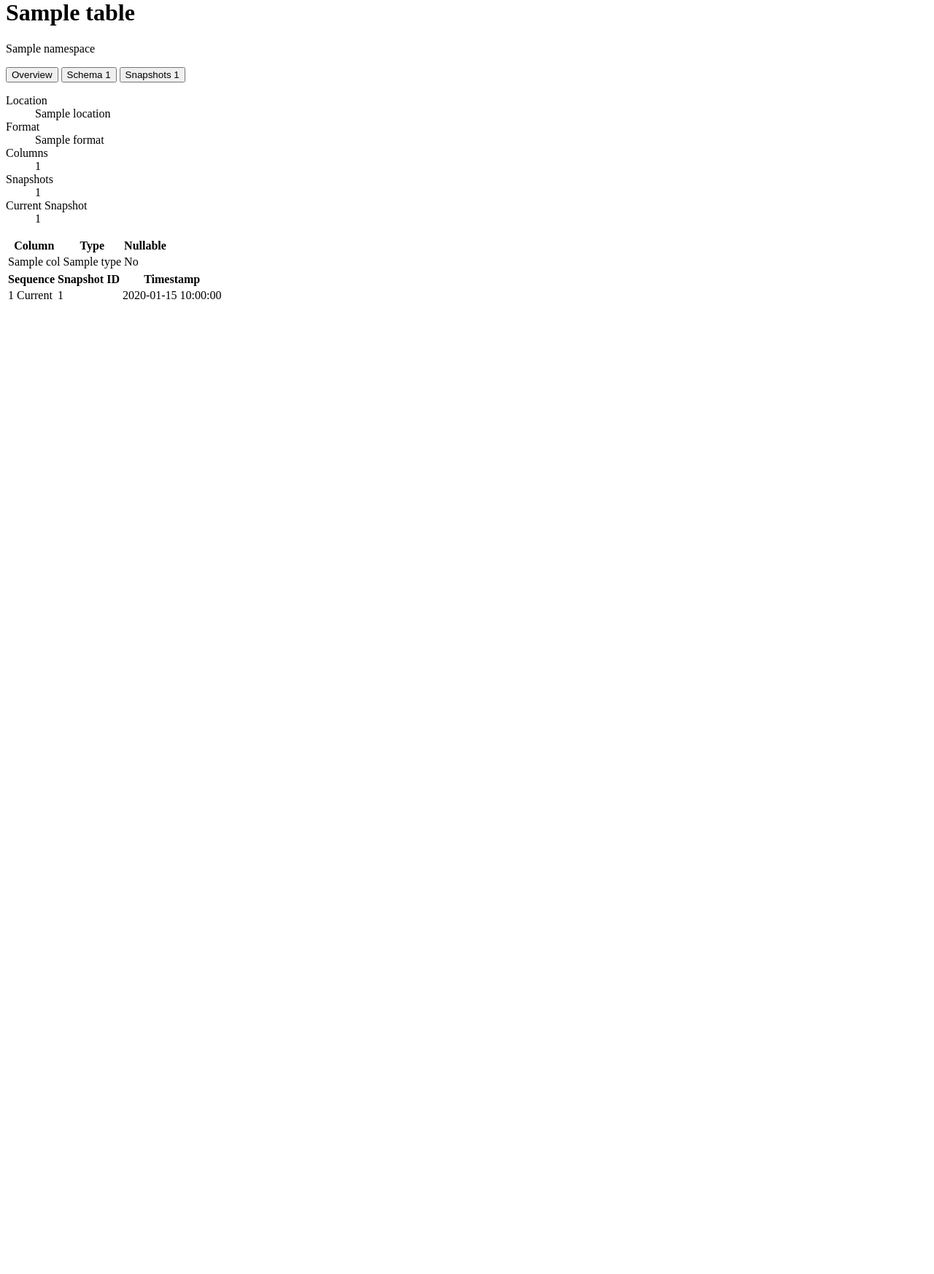
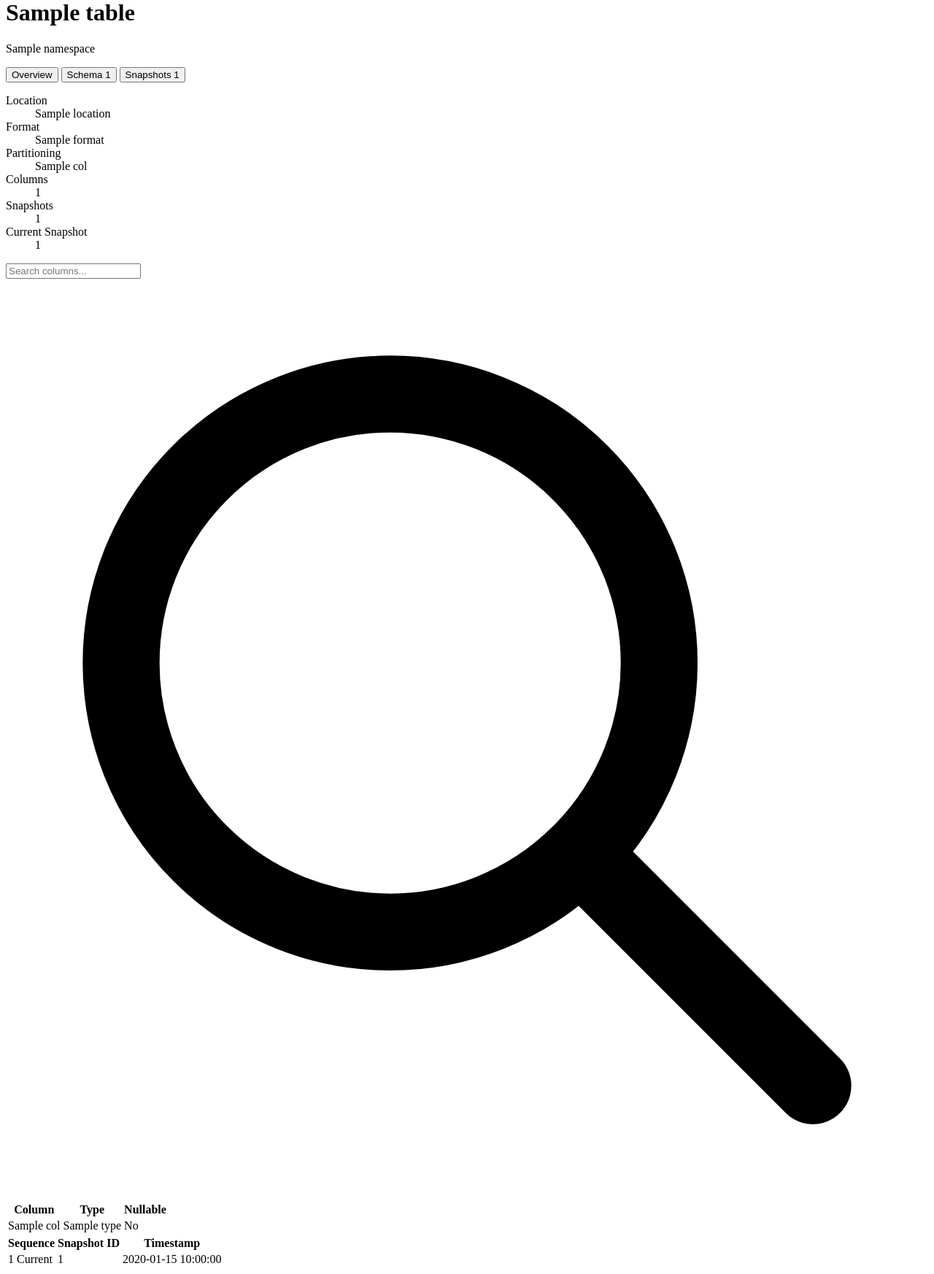
Before and after one commit to davzucky/iceberg-explorer, a FastAPI app: template src/iceberg_explorer/templates/partials/table_details.html in a window 1280 px wide. Shown: the part 1294-3040 px from the top of the page at 73% size. Before the commit the page ends 1704 px from the top, so only its background shows below. Run offline with FastAPI, Linux system fonts and the light colour scheme; the template is opened without the code that fills it: most values are stand-ins (such as "Sample title", 1, 10 or a date in 2020).

Commit message:
feat: [US-016] - Table Details View
Amp-Thread-ID: https://ampcode.com/threads/T-019bb1a0-584c-778d-a443-8ea366cae220
Co-authored-by: Amp <amp@ampcode.com>

```diff
--- a/src/iceberg_explorer/api/routes/ui.py
+++ b/src/iceberg_explorer/api/routes/ui.py
@@ -216,6 +216,30 @@ async def table_details_partial(
                 """
                 columns = conn.execute(columns_sql, [table_name]).fetchall()
 
+                partition_columns: set[str] = set()
+                try:
+                    unquoted_path = f"{catalog_name}.{'.'.join(namespace_parts)}.{table_name}"
+                    metadata_sql = "SELECT * FROM iceberg_metadata(?) LIMIT 100"
+                    cur = conn.execute(metadata_sql, [unquoted_path])
+                    metadata_result = cur.fetchall()
+                    if metadata_result:
+                        description = cur.description
+                        if description:
+                            col_names = [col[0].lower() for col in description]
+                            if "partition_value" in col_names or "partition" in col_names:
+                                part_idx = (
+                                    col_names.index("partition_value")
+                                    if "partition_value" in col_names
+                                    else col_names.index("partition")
+                                )
+                                for row in metadata_result:
+                                    if row[part_idx]:
+                                        for part in str(row[part_idx]).split(","):
+                                            if "=" in part:
+                                                partition_columns.add(part.split("=")[0].strip())
+                except Exception as e:
+                    logger.debug("Failed to extract partition columns: %s", e)
+
                 snapshots = []
                 location = None
                 try:
@@ -256,17 +280,20 @@ async def table_details_partial(
                 except Exception as e:
                     logger.debug("Failed to fetch metadata: %s", e)
 
+                partition_column_list = sorted(partition_columns) if partition_columns else []
                 table_info = {
                     "namespace": namespace_parts,
                     "name": table_name,
                     "location": location
                     or f"s3://{catalog_name}/{'.'.join(namespace_parts)}/{table_name}",
                     "format": "ICEBERG",
+                    "partition_columns": partition_column_list,
                     "columns": [
                         {
                             "name": col[0],
                             "type": col[1],
                             "nullable": col[2].upper() == "YES" if col[2] else True,
+                            "is_partition": col[0] in partition_columns,
                         }
                         for col in columns
                     ],
--- a/src/iceberg_explorer/templates/partials/table_details.html
+++ b/src/iceberg_explorer/templates/partials/table_details.html
@@ -74,6 +74,22 @@
                         </dd>
                     </div>
                     <div class="px-4 py-3 sm:grid sm:grid-cols-3 sm:gap-4 sm:px-6">
+                        <dt class="text-sm font-medium text-gray-500">Partitioning</dt>
+                        <dd class="mt-1 text-sm text-gray-900 sm:col-span-2 sm:mt-0">
+                            {% if table.partition_columns %}
+                            <div class="flex flex-wrap gap-1">
+                                {% for col in table.partition_columns %}
+                                <span class="inline-flex items-center rounded-md bg-purple-50 px-2 py-0.5 text-xs font-medium text-purple-700 ring-1 ring-inset ring-purple-600/20">
+                                    {{ col }}
+                                </span>
+                                {% endfor %}
+                            </div>
+                            {% else %}
+                            <span class="text-gray-400 italic">Not partitioned</span>
+                            {% endif %}
+                        </dd>
+                    </div>
+                    <div class="px-4 py-3 sm:grid sm:grid-cols-3 sm:gap-4 sm:px-6">
                         <dt class="text-sm font-medium text-gray-500">Columns</dt>
                         <dd class="mt-1 text-sm text-gray-900 sm:col-span-2 sm:mt-0">{{ table.columns | length }}</dd>
                     </div>
@@ -92,7 +108,22 @@
         </div>
 
         <!-- Schema tab -->
-        <div x-show="activeTab === 'schema'" x-cloak class="space-y-4">
+        <div x-show="activeTab === 'schema'" x-cloak class="space-y-4" x-data="{ searchQuery: '' }">
+            <!-- Search input -->
+            <div class="relative">
+                <input
+                    type="text"
+                    x-model="searchQuery"
+                    placeholder="Search columns..."
+                    class="block w-full rounded-lg border-gray-300 pl-10 pr-3 py-2 text-sm placeholder-gray-400 focus:border-iceberg-500 focus:ring-iceberg-500 shadow-sm"
+                >
+                <div class="pointer-events-none absolute inset-y-0 left-0 flex items-center pl-3">
+                    <svg class="h-5 w-5 text-gray-400" fill="none" viewBox="0 0 24 24" stroke="currentColor">
+                        <path stroke-linecap="round" stroke-linejoin="round" stroke-width="2" d="M21 21l-6-6m2-5a7 7 0 11-14 0 7 7 0 0114 0z" />
+                    </svg>
+                </div>
+            </div>
+
             <div class="rounded-lg bg-white shadow overflow-hidden">
                 <table class="min-w-full divide-y divide-gray-200">
                     <thead class="bg-gray-50">
@@ -104,8 +135,13 @@
                     </thead>
                     <tbody class="bg-white divide-y divide-gray-200">
                         {% for col in table.columns %}
-                        <tr class="hover:bg-gray-50">
-                            <td class="px-4 py-2 whitespace-nowrap text-sm font-medium text-gray-900">{{ col.name }}</td>
+                        <tr class="hover:bg-gray-50" x-show="!searchQuery || '{{ col.name }}'.toLowerCase().includes(searchQuery.toLowerCase()) || '{{ col.type }}'.toLowerCase().includes(searchQuery.toLowerCase())">
+                            <td class="px-4 py-2 whitespace-nowrap text-sm font-medium text-gray-900">
+                                {{ col.name }}
+                                {% if col.is_partition %}
+                                <span class="ml-2 inline-flex items-center rounded-full bg-purple-100 px-2 py-0.5 text-xs font-medium text-purple-700">Partition</span>
+                                {% endif %}
+                            </td>
                             <td class="px-4 py-2 whitespace-nowrap text-sm text-gray-500">
                                 <span class="inline-flex items-center rounded-md bg-blue-50 px-2 py-0.5 text-xs font-medium text-blue-700 ring-1 ring-inset ring-blue-600/20">
                                     {{ col.type }}
```
